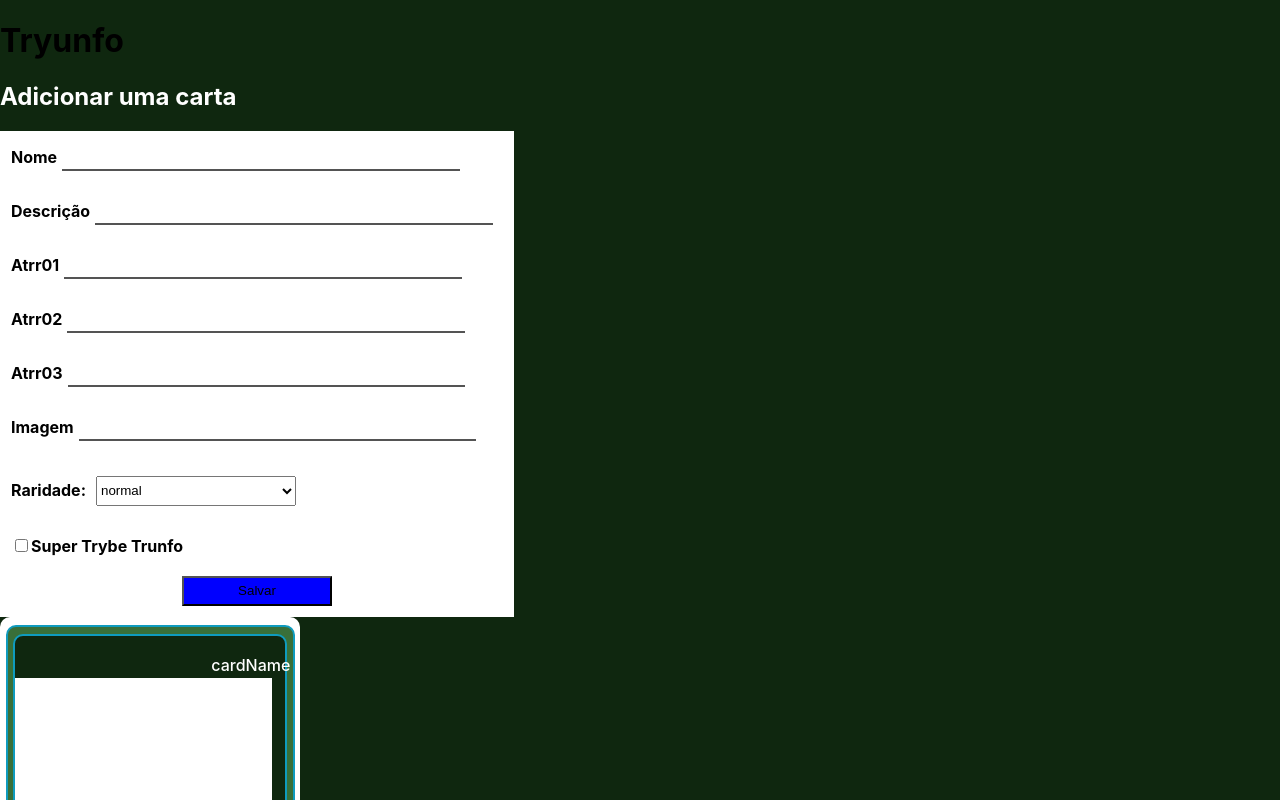
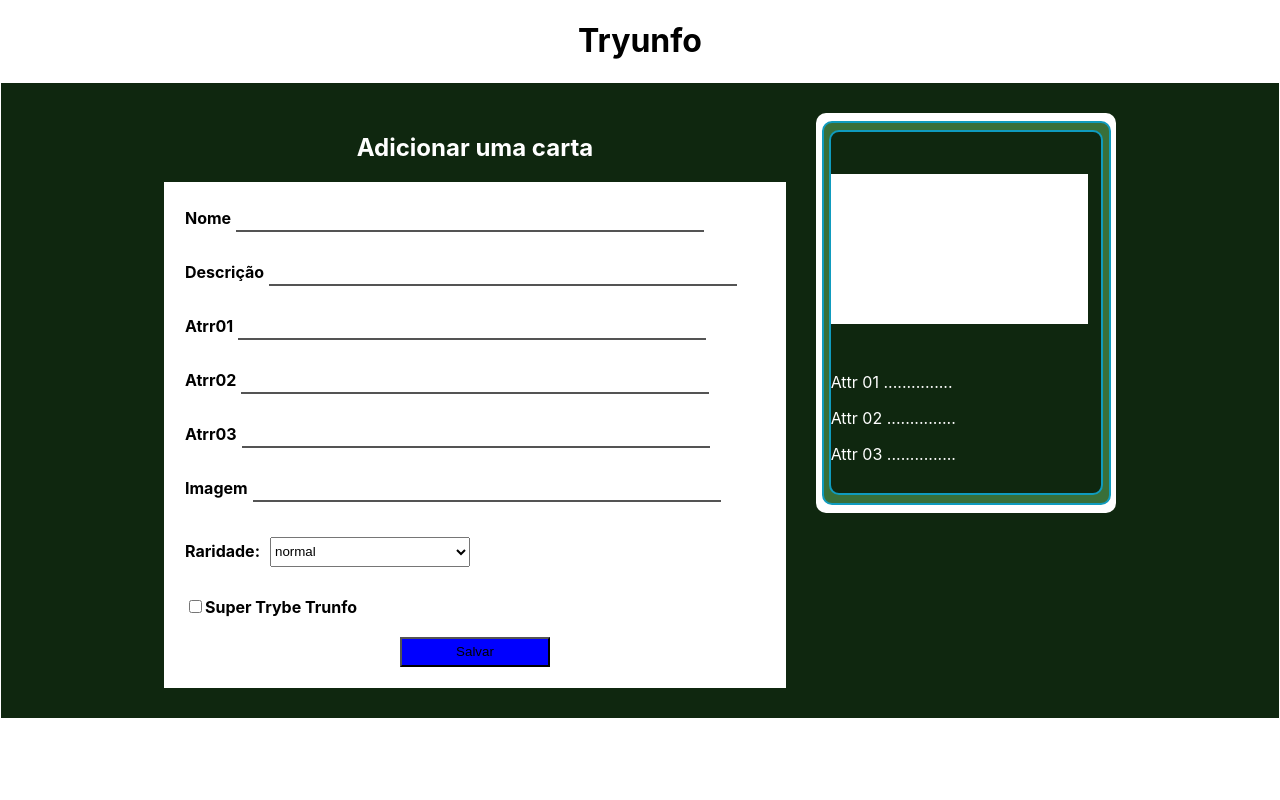
Before and after one commit to juniorhaussler/Project-Trunfo, a React (Create React App) app: page / in a window 1280 px wide. Shown: the top 800 px of the page. Built offline with nearby package versions, Linux system fonts and the light colour scheme.

Commit message:
Requisito 2 Concluido - Atualizar gitHub.

```diff
--- a/src/App.css
+++ b/src/App.css
@@ -0,0 +1,13 @@
+.app {
+  padding: 30px;
+  border: 1px white solid;
+  display: flex;
+  justify-content: center;
+  width: auto;
+  height: auto;
+  background-color: rgb(15, 39, 15);
+}
+
+h1 {
+  text-align: center;
+}
--- a/src/App.js
+++ b/src/App.js
@@ -6,10 +6,12 @@ import './App.css';
 class App extends React.Component {
   render() {
     return (
-      <div className="app">
+      <div>
         <h1>Tryunfo</h1>
-        <Form />
-        <Card />
+        <div className="app">
+          <Form />
+          <Card />
+        </div>
       </div>
     );
   }
--- a/src/components/Card.css
+++ b/src/components/Card.css
@@ -1,4 +1,5 @@
 .divCardContainer {
+  margin-left: 30px;
   color: white;
   display: flex;
   justify-content: center;
--- a/src/components/Card.js
+++ b/src/components/Card.js
@@ -17,7 +17,7 @@ class Card extends Component {
       <div className="divCardContainer">
         <div className="divBackground">
           <div className="divContent">
-            <span className="cardName" data-testid="name-card">cardName</span>
+            <span className="cardName" data-testid="name-card">{cardName}</span>
             <div className="img">
               <img
                 src={ cardImage }
@@ -44,7 +44,7 @@ class Card extends Component {
               <p data-testid="rare-card">
                 { cardRare }
               </p>
-              <p>
+              <p data-testid="trunfo-card">
                 { cardTrunfo ? 'Super Trunfo' : '' }
               </p>
             </div>
--- a/src/components/Form.css
+++ b/src/components/Form.css
@@ -1,14 +1,16 @@
 h2 {
   color: white;
+  text-align: center;
 }
 
 form {
+  padding: 10px;
   background-color: white;
   border: 1px white solid;
   display: flex;
   flex-direction: column;
   justify-content: center;
-  max-width: 40%;
+  width: 600px;
 }
 
 label {
--- a/src/index.css
+++ b/src/index.css
@@ -5,7 +5,7 @@ body {
     sans-serif;
   -webkit-font-smoothing: antialiased;
   -moz-osx-font-smoothing: grayscale;
-  background-color: rgb(15, 39, 15);
+  /* background-color: rgb(15, 39, 15); */
 }
 
 code {
```
